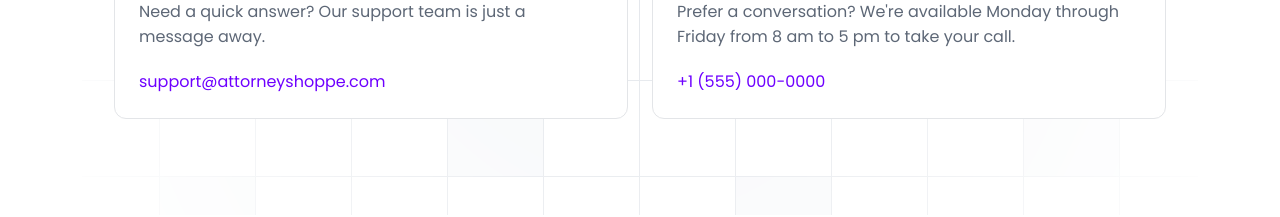
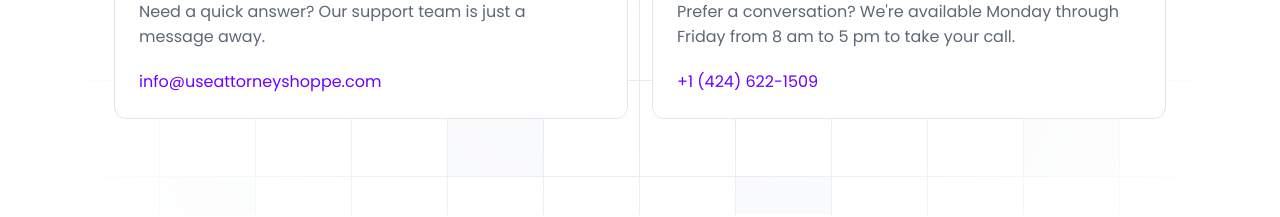
Before and after one commit to shahbaz760/nocred3, a React (Vite) app: page /contact in a window 1280 px wide. Shown: the part 591-808 px from the top of the page. Built offline with nearby package versions, Linux system fonts and the light colour scheme.

Commit message:
emain change

```diff
--- a/src/pages/contact/index.tsx
+++ b/src/pages/contact/index.tsx
@@ -68,7 +68,7 @@ const Contact = () => {
       description: (
         <p>Need a quick answer? Our support team is just a message away.</p>
       ),
-      link: "support@attorneyshoppe.com",
+      link: "info@useattorneyshoppe.com",
     },
     {
       icon: <PhoneIcon />,
@@ -79,7 +79,7 @@ const Contact = () => {
           to 5 pm to take your call.
         </p>
       ),
-      link: "+1 (555) 000-0000",
+      link: "+1 (424) 622-1509",
     },
   ];
 
```
